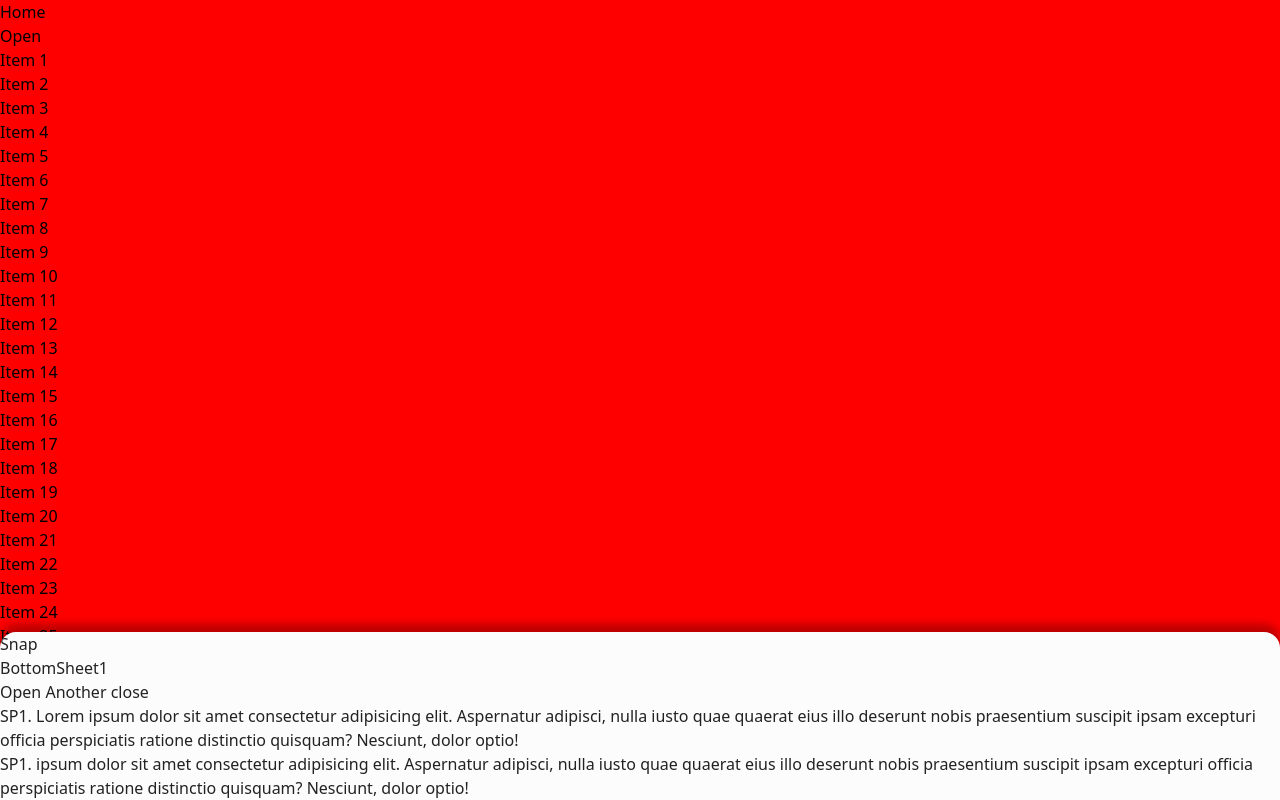
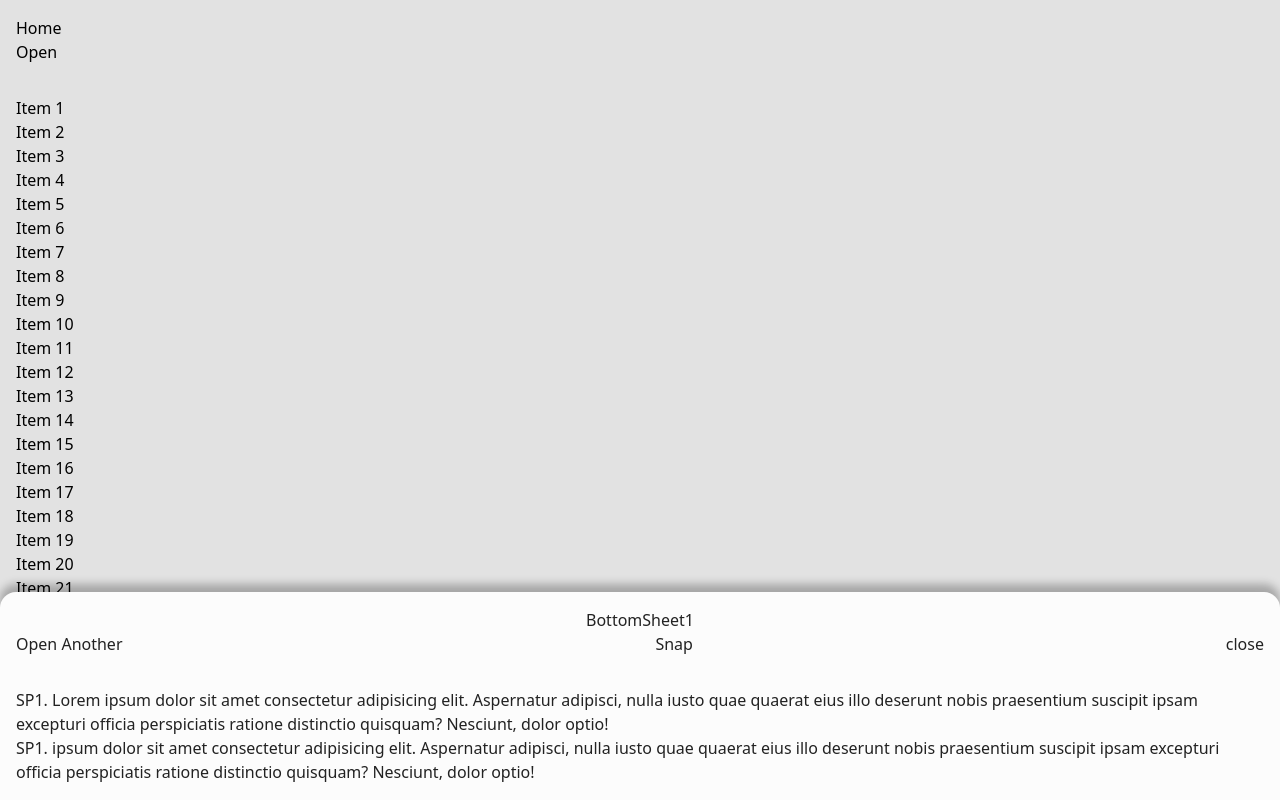
Before and after one commit to yasutakekazu/diaper, a SvelteKit app: page / in a window 1280 px wide. Both pictures are taken after a click on the button "Open". Built offline with nearby package versions, Linux system fonts and the light colour scheme.

Commit message:
refactor: update bottomsheet styles and improve layout structure

```diff
--- a/src/lib/components/bottomsheet.css
+++ b/src/lib/components/bottomsheet.css
@@ -19,7 +19,7 @@ html {
 }
 
 body {
-	background-color: red;
+	background-color: light-dark(color-mix(in oklab, #fcfcfc 80%, grey), color-mix(in oklab, #222222 90%, black));
 	margin: 0;
 	position: fixed;
 	inset: 0;
--- a/src/lib/components/bottomsheet.svelte
+++ b/src/lib/components/bottomsheet.svelte
@@ -238,7 +238,6 @@
 		use:scrollRestore={{ scrollElement: refs.children, snapPointIndex }}
 	>
 		<header bind:this={refs.header} {ontouchstart} {ontouchmove} {ontouchend}>
-			<button onclick={() => snapToIndex(2)}>Snap</button>
 			{@render header?.()}
 		</header>
 		<main bind:this={refs.main} style:height={mainHeight - newTranslate + 'px'}>
--- a/src/routes/+page.svelte
+++ b/src/routes/+page.svelte
@@ -1,69 +1,80 @@
 <script lang="ts">
-	import Bottomsheet from '$lib/components/bottomsheet.svelte';
-	import RenderRoute from '$lib/components/renderroute.svelte';
-	import { fade } from 'svelte/transition';
+	import Bottomsheet from '$lib/components/bottomsheet.svelte'
+	import RenderRoute from '$lib/components/renderroute.svelte'
+	import { fade } from 'svelte/transition'
 
-	let showBotttomsheet = $state(false);
-	let showBotttomsheet2 = $state(false);
-	let showBotttomsheet3 = $state(false);
-	let bs1: Bottomsheet | null = $state(null);
-	let bs2: Bottomsheet | null = $state(null);
-	let bs3: Bottomsheet | null = $state(null);
+	let showBotttomsheet = $state(false)
+	let showBotttomsheet2 = $state(false)
+	let showBotttomsheet3 = $state(false)
+	let bs1: Bottomsheet | null = $state(null)
+	let bs2: Bottomsheet | null = $state(null)
+	let bs3: Bottomsheet | null = $state(null)
 
-	let initialSnapPoint = $state(1);
-	let snapPoints = $state([0.3, 0.7]);
+	let initialSnapPoint = $state(1)
+	let snapPoints = $state([0.3, 0.7])
 </script>
 
+<header class="p-4">
 	<h1>Home</h1>
 	<button
 		onclick={() => {
-		showBotttomsheet = true;
-		setTimeout(() => (initialSnapPoint = 2), 3000);
+			showBotttomsheet = true
+			setTimeout(() => (initialSnapPoint = 2), 3000)
 		}}>Open</button
 	>
+</header>
 
-<Bottomsheet bind:this={bs1} bind:open={showBotttomsheet} {initialSnapPoint} snapPoints="auto">
+<Bottomsheet bind:this={bs1} bind:open={showBotttomsheet} {initialSnapPoint} snapPoints="auto" class="!">
 	{#snippet header()}
-		<h1>BottomSheet1</h1>
+		<div class="p-4">
+			<h1 class="text-center">BottomSheet1</h1>
+			<div class="flex gap-2 justify-between">
 				<button onclick={() => (showBotttomsheet2 = true)}>Open Another</button>
+				<button onclick={() => bs1!.snapToIndex(2)}>Snap</button>
 				<button onclick={() => (showBotttomsheet = false)}>close</button>
+			</div>
+		</div>
 	{/snippet}
+	{#snippet snapPoint1Content()}
+		<div class="p-4">
 			<p>
-		Children. Lorem ipsum dolor sit amet consectetur adipisicing elit. Aspernatur adipisci, nulla
-		iusto quae quaerat eius illo deserunt nobis praesentium suscipit ipsam excepturi officia
-		perspiciatis ratione distinctio quisquam? Nesciunt, dolor optio!
+				SP1. Lorem ipsum dolor sit amet consectetur adipisicing elit. Aspernatur adipisci, nulla iusto quae quaerat eius illo deserunt nobis praesentium
+				suscipit ipsam excepturi officia perspiciatis ratione distinctio quisquam? Nesciunt, dolor optio!
 			</p>
 			<p>
-		Children. Lorem ipsum dolor sit amet consectetur adipisicing elit. Aspernatur adipisci, nulla
-		iusto quae quaerat eius illo deserunt nobis praesentium suscipit ipsam excepturi officia
-		perspiciatis ratione distinctio quisquam? Nesciunt, dolor optio! Lorem ipsum, dolor sit amet
-		consectetur adipisicing elit. Ad minima magni quia harum ut, excepturi pariatur impedit ipsum
-		enim earum corporis corrupti assumenda eveniet provident nulla quasi architecto odit blanditiis!
+				SP1. ipsum dolor sit amet consectetur adipisicing elit. Aspernatur adipisci, nulla iusto quae quaerat eius illo deserunt nobis praesentium suscipit
+				ipsam excepturi officia perspiciatis ratione distinctio quisquam? Nesciunt, dolor optio!
 			</p>
-	{#snippet snapPoint1Content()}
+		</div>
+	{/snippet}
+	{#snippet snapPoint2Content()}
+		<div class="p-4">
 			<p>
-			SP1. Lorem ipsum dolor sit amet consectetur adipisicing elit. Aspernatur adipisci, nulla iusto
-			quae quaerat eius illo deserunt nobis praesentium suscipit ipsam excepturi officia
-			perspiciatis ratione distinctio quisquam? Nesciunt, dolor optio!
+				SP2. Lorem ipsum dolor sit amet consectetur adipisicing elit. Aspernatur adipisci, nulla iusto quae quaerat eius illo deserunt nobis praesentium
+				suscipit ipsam excepturi officia perspiciatis ratione distinctio quisquam? Nesciunt, dolor optio!
+			</p>
+		</div>
+	{/snippet}
+	{#snippet children()}
+		<div class="p-4">
+			<p>
+				Children. Lorem ipsum dolor sit amet consectetur adipisicing elit. Aspernatur adipisci, nulla iusto quae quaerat eius illo deserunt nobis praesentium
+				suscipit ipsam excepturi officia perspiciatis ratione distinctio quisquam? Nesciunt, dolor optio!
 			</p>
 			<p>
-			SP1. ipsum dolor sit amet consectetur adipisicing elit. Aspernatur adipisci, nulla iusto quae
-			quaerat eius illo deserunt nobis praesentium suscipit ipsam excepturi officia perspiciatis
-			ratione distinctio quisquam? Nesciunt, dolor optio!
+				Children. Lorem ipsum dolor sit amet consectetur adipisicing elit. Aspernatur adipisci, nulla iusto quae quaerat eius illo deserunt nobis praesentium
+				suscipit ipsam excepturi officia perspiciatis ratione distinctio quisquam? Nesciunt, dolor optio! Lorem ipsum, dolor sit amet consectetur adipisicing
+				elit. Ad minima magni quia harum ut, excepturi pariatur impedit ipsum enim earum corporis corrupti assumenda eveniet provident nulla quasi architecto
+				odit blanditiis!
 			</p>
-	{/snippet}
-	{#snippet snapPoint2Content()}
-		<p>
-			SP2. Lorem ipsum dolor sit amet consectetur adipisicing elit. Aspernatur adipisci, nulla iusto
-			quae quaerat eius illo deserunt nobis praesentium suscipit ipsam excepturi officia
-			perspiciatis ratione distinctio quisquam? Nesciunt, dolor optio!
-		</p>
-	{/snippet}
+			<br />
 			{#each [...Array(100)
 					.keys()
 					.map((i) => `Item ${i + 1}`)] as i}
 				<p style="content-visibility: auto ;">{i}</p>
 			{/each}
+		</div>
+	{/snippet}
 </Bottomsheet>
 
 {#if showBotttomsheet2}
@@ -75,9 +86,8 @@
 		{/snippet}
 		<RenderRoute path="/page2"></RenderRoute>
 		<p>
-			Lorem ipsum dolor sit amet consectetur, adipisicing elit. Quaerat est laudantium asperiores
-			ipsa et officiis animi placeat quod pariatur quasi, tempore illum veritatis? Voluptatibus
-			eligendi, odit quidem obcaecati iure quam?
+			Lorem ipsum dolor sit amet consectetur, adipisicing elit. Quaerat est laudantium asperiores ipsa et officiis animi placeat quod pariatur quasi, tempore
+			illum veritatis? Voluptatibus eligendi, odit quidem obcaecati iure quam?
 		</p>
 	</Bottomsheet>
 {/if}
@@ -98,8 +108,10 @@
 	</p>
 </Bottomsheet> -->
 
+<main class="p-4">
 	{#each [...Array(100)
 			.keys()
 			.map((i) => `Item ${i + 1}`)] as i}
 		<p>{i}</p>
 	{/each}
+</main>
```
Lines whose indentation alone changed are shown as unchanged.
